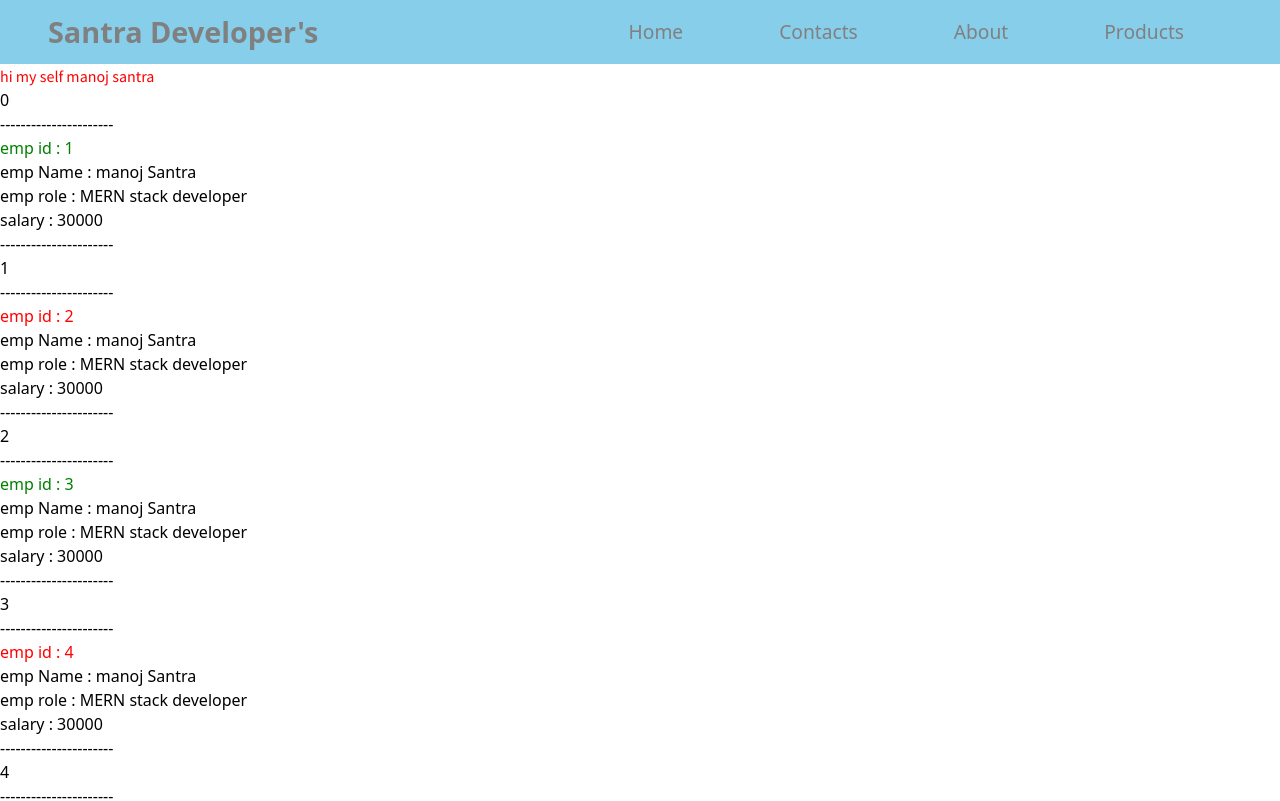
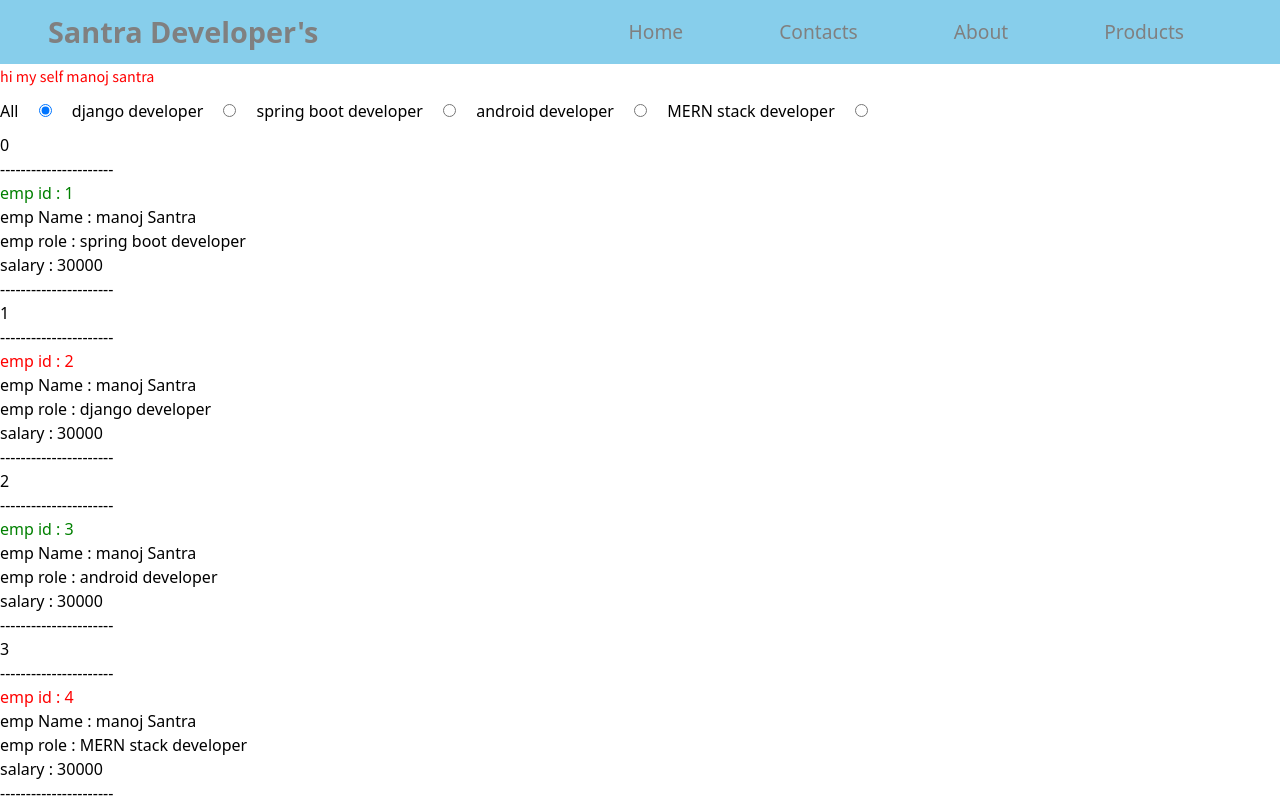
Before and after one commit to manoj19-github/first-angular-tuts, an Angular app: page / in a window 1280 px wide. Shown: the top 801 px of the page. Built offline with nearby package versions, Linux system fonts and the light colour scheme.

Commit message:
output directive complete

```diff
--- a/src/app/app.component.html
+++ b/src/app/app.component.html
@@ -1,5 +1,6 @@
 <app-navbar></app-navbar>
 <h1>hi my self {{name}}</h1>
+
 <app-products></app-products>
 <app-container></app-container>
 <p>I am a MERN stack developer, i am learning Angular to become a MEAN stack developer </p>
--- a/src/app/app.module.ts
+++ b/src/app/app.module.ts
@@ -7,6 +7,8 @@ import { NavbarComponent } from './navbar/navbar.component';
 import { DisplayComponent } from './display/display.component';
 import { SeaarchComponent } from './seaarch/seaarch.component';
 import { ProductsComponent } from './products/products.component';
+import { ProfileComponent } from './profile/profile.component';
+import { SelectorComponent } from './selector/selector.component';
 
 @NgModule({
   declarations: [
@@ -16,6 +18,8 @@ import { ProductsComponent } from './products/products.component';
     DisplayComponent,
     SeaarchComponent,
     ProductsComponent,
+    ProfileComponent,
+    SelectorComponent,
   ],
   imports: [BrowserModule, FormsModule],
   providers: [],
--- a/src/app/products/products.component.html
+++ b/src/app/products/products.component.html
@@ -1,10 +1,9 @@
-<div *ngFor="let item of products;let i = index">
-  <p>{{i}}</p>
-  <p>----------------------</p>
-  <p [ngStyle]="{color:i % 2==0 ? 'green':'red'}">emp id : {{item.id}}</p>
-  <p>emp Name : {{item.name}} </p>
-  <p>emp role : {{item.role}}</p>
-  <p>salary : {{item.salary}}</p>
-  <p>----------------------</p>
+<div>
+  <app-selector (filteredRadioButtonSelectionChanged)="onFilterProductRadioChange($event)" ></app-selector>
+  <ng-container  *ngFor="let profile of products;let i = index">
+    <div  *ngIf="selectedProducts === 'All' || selectedProducts === profile.role " >
+      <app-profile  [profile]="profile" [i]="i"></app-profile>
+    </div>
+  </ng-container>
 
 </div>
--- a/src/app/products/products.component.ts
+++ b/src/app/products/products.component.ts
@@ -1,27 +1,38 @@
 import { Component } from '@angular/core';
 
+interface IProducts {
+  name: string;
+  role: string;
+  salary: number;
+  id: number;
+}
 @Component({
   selector: 'app-products',
   templateUrl: './products.component.html',
   styleUrls: ['./products.component.css'],
 })
 export class ProductsComponent {
-  products = [
+  selectedProducts: string = 'All';
+  onFilterProductRadioChange(data: string) {
+    this.selectedProducts = data;
+    console.log('selectedProducts: ' + this.selectedProducts);
+  }
+  products: IProducts[] = [
     {
       name: 'manoj Santra',
-      role: 'MERN stack developer',
+      role: 'spring boot developer',
       salary: 30000,
       id: 1,
     },
     {
       name: 'manoj Santra',
-      role: 'MERN stack developer',
+      role: 'django developer',
       salary: 30000,
       id: 2,
     },
     {
       name: 'manoj Santra',
-      role: 'MERN stack developer',
+      role: 'android developer',
       salary: 30000,
       id: 3,
     },
@@ -33,7 +44,7 @@ export class ProductsComponent {
     },
     {
       name: 'manoj Santra',
-      role: 'MERN stack developer',
+      role: 'django developer',
       salary: 30000,
       id: 5,
     },
--- /dev/null
+++ b/src/app/profile/profile.component.html
@@ -0,0 +1,9 @@
+<div>
+  <p>{{i}}</p>
+  <p>----------------------</p>
+  <p [ngStyle]="{color:i % 2==0 ? 'green':'red'}">emp id : {{profile.id}}</p>
+  <p>emp Name : {{profile.name}} </p>
+  <p>emp role : {{profile.role}}</p>
+  <p>salary : {{profile.salary}}</p>
+  <p>----------------------</p>
+</div>
--- /dev/null
+++ b/src/app/selector/selector.component.css
@@ -0,0 +1,3 @@
+div input{
+  margin:1rem;
+}
--- /dev/null
+++ b/src/app/selector/selector.component.html
@@ -0,0 +1,22 @@
+<div>
+  <label> All
+    <input type="radio" value="All" [(ngModel)]="selectedRadioButtonValue" (change)="onRadioButtonSelectionChanged()">
+  </label>
+  <label> django developer
+  <input type="radio" value="django developer" [(ngModel)]="selectedRadioButtonValue" (change)="onRadioButtonSelectionChanged()">
+</label>
+<label>
+  spring boot developer
+  <input type="radio" value="spring boot developer" [(ngModel)]="selectedRadioButtonValue" (change)="onRadioButtonSelectionChanged()">
+</label>
+<label>
+  android developer
+  <input type="radio" value="android developer" [(ngModel)]="selectedRadioButtonValue" (change)="onRadioButtonSelectionChanged()">
+</label>
+<label>
+  MERN stack developer
+  <input type="radio" value="MERN stack developer" [(ngModel)]="selectedRadioButtonValue" (change)="onRadioButtonSelectionChanged()">
+</label>
+
+
+</div>
--- /dev/null
+++ b/src/app/selector/selector.component.ts
@@ -0,0 +1,19 @@
+import { Component, EventEmitter, Output } from '@angular/core';
+
+@Component({
+  selector: 'app-selector',
+  templateUrl: './selector.component.html',
+  styleUrls: ['./selector.component.css'],
+})
+export class SelectorComponent {
+  selectedRadioButtonValue: string = 'All';
+  @Output()
+  filteredRadioButtonSelectionChanged: EventEmitter<string> =
+    new EventEmitter<string>();
+  onRadioButtonSelectionChanged() {
+    this.filteredRadioButtonSelectionChanged.emit(
+      this.selectedRadioButtonValue
+    );
+    console.log('selectedRadioButtonValue : ', this.selectedRadioButtonValue);
+  }
+}
```
Also changed, not shown: src/app/profile/profile.component.ts (added, +17 -0 lines), src/app/profile/profile.component.css (added), 2 other files (tests, documents, lock files or other folders).
